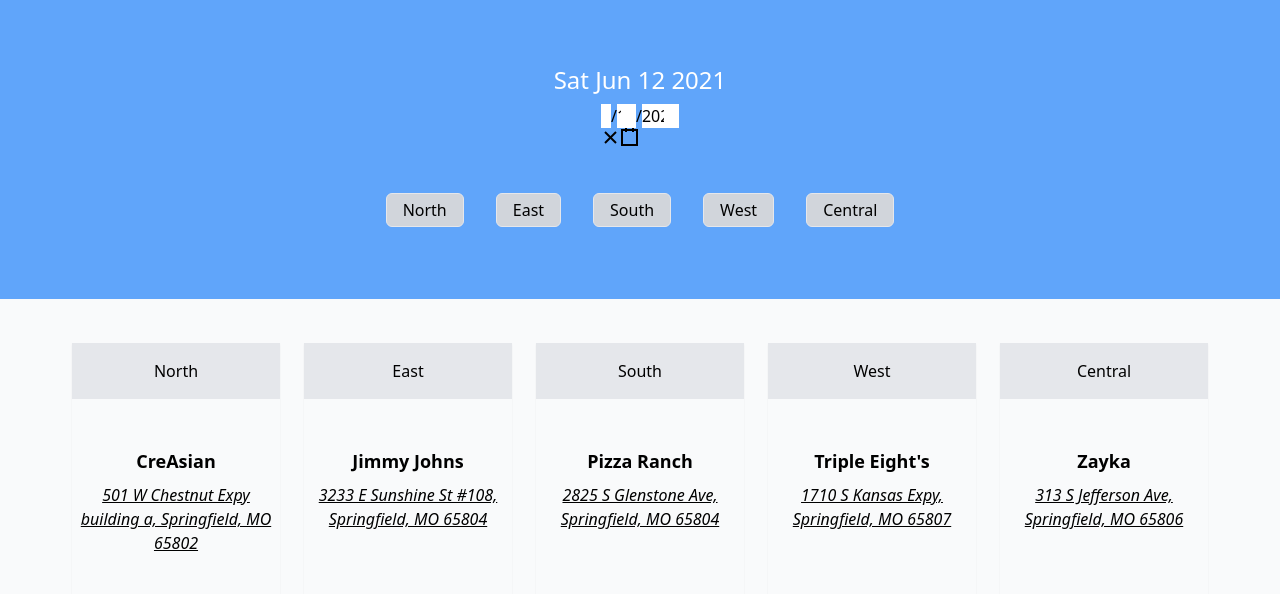
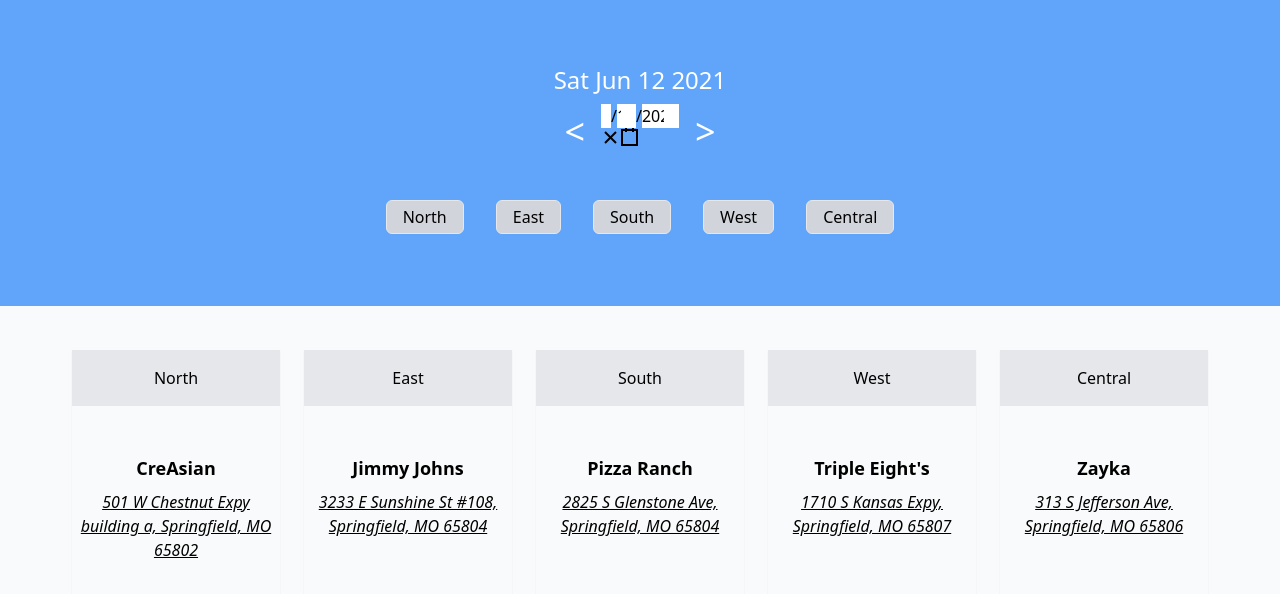
Before and after one commit to fredlawl/lunch-plan, a React (Create React App) app: page / in a window 1280 px wide. Shown: the top 594 px of the page. Built offline with nearby package versions, Linux system fonts and the light colour scheme.

Commit message:
Add next/prev date navigation buttons
To make next day navigation easier, add next and prev date arrows to the
UI.

```diff
--- a/src/App.js
+++ b/src/App.js
@@ -1,10 +1,10 @@
 import {LOCATIONS, REGION_NAMES, REGIONS} from "./locations";
 import {LocationCard} from "./LocationCard";
 import {useEffect, useState} from "react";
-import DatePicker from 'react-date-picker';
 import sr from "seedrandom"
 import {RegionButton} from "./RegionButton";
 import {useHistory, useLocation} from "react-router";
+import {DateNavigation} from "./DateNavigation";
 
 function App() {
     const [date, setDate] = useState(new Date());
@@ -40,7 +40,12 @@
             date = new Date();
         }
 
-        return new Date(date);
+        let parsed = Date.parse(date);
+        if (isNaN(parsed)) {
+            return new Date();
+        }
+
+        return new Date(parsed);
     }
 
     const regionSelected = (currentRegion) => {
@@ -59,7 +64,7 @@
                 <div>
                     <p className={"text-center text-white text-2xl mb-2"}>{date.toDateString()}</p>
                     <div className={"flex justify-center"}>
-                        <DatePicker value={date} onChange={onDateChange} />
+                        <DateNavigation today={Date.now()} selectedDate={date} onChange={onDateChange} />
                     </div>
                     <div className={"mt-8 flex flex-wrap"}>
                         {REGIONS.map(r => (
--- /dev/null
+++ b/src/DateNavigation.js
@@ -0,0 +1,31 @@
+import DatePicker from "react-date-picker";
+import {Link} from "react-router-dom";
+
+export const DateNavigation = (props) => {
+    const nextDate = (date) => {
+        return calculateDate(date, +1).toDateString();
+    }
+
+    const prevDate = (date) => {
+        let prev = calculateDate(date, -1);
+        if (prev < props.today) {
+            prev = new Date(props.today);
+        }
+
+        return prev.toDateString();
+    }
+
+    const calculateDate = (date, days) => {
+        const copy = new Date(date);
+        copy.setDate(date.getDate() + days);
+        return copy;
+    }
+
+    return (
+        <>
+            <Link replace={true} to={"?date=" + encodeURIComponent(prevDate(props.selectedDate))} className={"text-4xl inline-block py-2 px-4 " + ((props.selectedDate < props.today) ? "text-gray-500 cursor-not-allowed" : "text-white")}>&lt;</Link>
+            <DatePicker value={props.selectedDate} onChange={props.onChange} />
+            <Link replace={true} to={"?date=" + encodeURIComponent(nextDate(props.selectedDate))} className={"text-4xl inline-block py-2 px-4 text-white"}>&gt;</Link>
+        </>
+    );
+};
```
